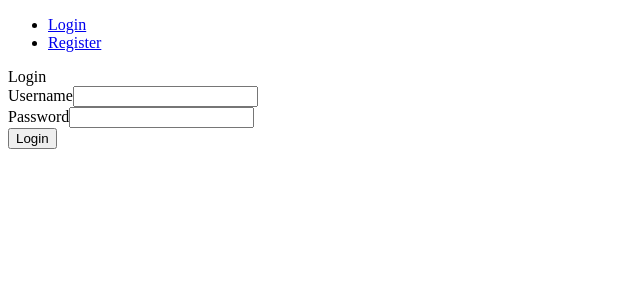
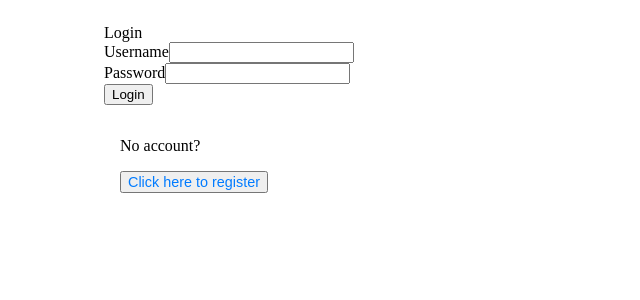
Before and after one commit to ndimitri/RuleCrafter-FRONTEND, an Angular app: page /auth/login in a window 1280 px wide. Shown: the top 300 px of the page, without its empty margins (0-640 px from the left). Built offline with nearby package versions, Linux system fonts and the light colour scheme; what primeng would draw is missing.

Commit message:
git feat : home page and sidebar

```diff
--- a/src/app/app-routing.module.ts
+++ b/src/app/app-routing.module.ts
@@ -8,7 +8,7 @@ const routes: Routes = [
   { path: 'auth/register', component: RegisterComponent },
   { path: 'auth/login', component: LoginComponent },
   { path: 'home', component: HomeComponent},
-  { path: '', redirectTo: 'home', pathMatch: 'full' },
+  { path: '', redirectTo: 'auth/login', pathMatch: 'full' },
 ];
 
 @NgModule({
--- a/src/app/app.component.html
+++ b/src/app/app.component.html
@@ -1,8 +1,8 @@
-<div class="content">
-  <nav>
+<div class="layout">
+  <div class="sidebar">
     <app-nav></app-nav>
-  </nav>
-  <main>
+  </div>
+  <main class="main-content">
     <router-outlet></router-outlet>
   </main>
 </div>
--- a/src/app/app.component.scss
+++ b/src/app/app.component.scss
@@ -0,0 +1,15 @@
+.layout {
+  display: grid;
+  grid-template-columns: 5em 1fr; /* Sidebar fixed at 5em, main content fills the rest */
+  height: 100vh; /* Full viewport height */
+}
+
+.sidebar {
+  background-color: transparent; /* Sidebar background is controlled by p-sidebar */
+}
+
+.main-content {
+  padding: 1rem;
+  overflow-y: auto;
+  background-color: #fff;
+}
--- a/src/app/components/login/login.component.html
+++ b/src/app/components/login/login.component.html
@@ -16,6 +16,10 @@
             <button type="submit" class="btn btn-primary">Login</button>
           </form>
         </div>
+        <div class="card-footer text-center">
+          <p>No account?</p>
+          <button (click)="goToRegister()" class="btn btn-link">Click here to register</button>
+        </div>
       </div>
     </div>
   </div>
--- a/src/app/components/login/login.component.scss
+++ b/src/app/components/login/login.component.scss
@@ -0,0 +1,14 @@
+.card-footer {
+  background: none;
+  padding: 1rem;
+}
+
+.btn-link {
+  color: #007bff; /* Link color */
+  text-decoration: none;
+  font-size: 0.9rem;
+}
+
+.btn-link:hover {
+  text-decoration: underline;
+}
--- a/src/app/components/login/login.component.ts
+++ b/src/app/components/login/login.component.ts
@@ -23,6 +23,10 @@ export class LoginComponent {
     );
   }
 
+  goToRegister() {
+    this.router.navigate(['/auth/register']);
+  }
+
   submit() {
     this.authService.login(this.credentials).subscribe({
       next: datas => {
--- a/src/app/home/home.component.scss
+++ b/src/app/home/home.component.scss
@@ -1,21 +1,39 @@
+/* Parent container for cards */
+.cards-container {
+  display: flex;
+  flex-wrap: wrap; /* Wrap cards if there isn’t enough horizontal space */
+  gap: 1rem; /* Space between cards */
+  padding: 1rem;
+  height: 100%; /* Take the full height of the container */
+  box-sizing: border-box;
+  overflow: auto; /* Enable scrolling if content overflows */
+}
 
+/* Individual card */
 .card {
-  width: 210px;
-  height: 254px;
+  flex: 1 1 calc(33.333% - 1rem); /* Dynamically take 1/3 of the width minus gap */
+  height: auto; /* Adjust height dynamically */
   border-radius: 4px;
   background: #212121;
   display: flex;
+  flex-direction: column; /* Adjust for vertical alignment */
   gap: 5px;
-  padding: .4em;
+  padding: 0.4em;
+  transition: flex 0.3s ease; /* Smooth resizing */
+  box-sizing: border-box; /* Include padding and borders in size */
 }
 
+.card:hover {
+  flex: 1 1 calc(50% - 1rem); /* Expand the card when hovered */
+}
+
+/* Content inside the card */
 .card p {
-  height: 100%;
   flex: 1;
   overflow: hidden;
   cursor: pointer;
   border-radius: 2px;
-  transition: all .5s;
+  transition: all 0.5s ease;
   background: #212121;
   border: 1px solid #ff5a91;
   display: flex;
@@ -29,13 +47,13 @@
 
 .card p span {
   min-width: 14em;
-  padding: .5em;
+  padding: 0.5em;
   text-align: center;
   transform: rotate(-90deg);
-  transition: all .5s;
+  transition: all 0.5s ease;
   text-transform: uppercase;
   color: #ff568e;
-  letter-spacing: .1em;
+  letter-spacing: 0.1em;
 }
 
 .card p:hover span {
--- a/src/app/layout/nav/nav.component.html
+++ b/src/app/layout/nav/nav.component.html
@@ -1,37 +1,27 @@
-<!-- Sidebar -->
-<p-sidebar *ngIf="!isLoginPage && (authService.currentUser$ | async)"
+<p-sidebar
+  *ngIf="!isLoginPage && (authService.currentUser$ | async)"
   [(visible)]="visibleSidebar"
   position="left"
   [modal]="false"
   [style]="{width: '5em'}"
   [baseZIndex]="10000"
   [showCloseIcon]="false">
+
+  <!-- Logo -->
   <button class="logo-btn" (click)="toggleBurgerMenu()">
     <img src="logo.PNG" alt="RuleCrafter Logo" class="logo-img">
   </button>
-  <ul class="burger-menu">
+
+  <!-- Welcome and Logout -->
+  <div class="sidebar-user-info" *ngIf="authService.currentUser$ | async as user">
+    <p>Welcome, {{ user.user.username }}</p>
+  </div>
+
+</p-sidebar>
+
+<ul class="burger-menu" [ngClass]="{'open': burgerMenuOpen}">
+  <li><button (click)="logout()" class="logout-btn">Logout</button></li>
   <li><a routerLink="/home">Home</a></li>
   <li><a routerLink="/profile">Profile</a></li>
   <li><a routerLink="/settings">Settings</a></li>
 </ul>
-</p-sidebar>
-
-<!-- Navbar -->
-<nav class="navbar">
-  <div class="navbar-links">
-    <ul>
-      <li *ngIf="authService.currentUser$ | async as user">
-        Welcome, {{ user.user.username }}
-      </li>
-      <li *ngIf="authService.currentUser$ | async">
-        <a (click)="logout()">Logout</a>
-      </li>
-      <li *ngIf="!(authService.currentUser$ | async)">
-        <a routerLink="/auth/login">Login</a>
-      </li>
-      <li *ngIf="!(authService.currentUser$ | async)">
-        <a routerLink="/auth/register">Register</a>
-      </li>
-    </ul>
-  </div>
-</nav>
--- a/src/app/layout/nav/nav.component.scss
+++ b/src/app/layout/nav/nav.component.scss
@@ -1,12 +1,15 @@
 :host ::ng-deep .p-sidebar {
-  position: fixed;
+  position: fixed; /* Sidebar fixed to the left */
   top: 0;
   left: 0;
-  height: 100%;
+  height: 100%; /* Full viewport height */
+  width: 5em; /* Sidebar width */
+  background-color: #770FFF; /* Sidebar background */
+  border-radius: 0; /* No rounded corners */
 }
 
 .main-content {
-  margin-left: 5em; /* Adjust based on sidebar width */
+  margin-left: 5em; /* Space for the sidebar */
 }
 
 @media (max-width: 768px) {
@@ -14,3 +17,119 @@
     margin-left: 0; /* Reset margin for smaller screens */
   }
 }
+
+
+/* Sidebar User Info */
+.sidebar-user-info {
+  margin: 1rem 0;
+  text-align: center;
+  font-size: 0.9em;
+  color: lavender; /* User info text color */
+}
+
+.sidebar-user-info p {
+  margin: 0 0 0.5rem 0; /* Space below the welcome message */
+}
+
+/* Logo Button */
+.logo-btn {
+  background: none;
+  border: none;
+  cursor: pointer;
+  width: 100%;
+  padding: 0;
+  display: flex;
+  justify-content: center;
+  align-items: center;
+  margin: 0; /* Center the logo */
+}
+
+.logo-img {
+  width: 4em; /* Logo size */
+  height: auto;
+}
+
+/* Logout Button */
+.logout-btn {
+  background-color: #d9534f;
+  color: white;
+  border: none;
+  border-radius: 4px;
+  padding: 0.5rem 1rem;
+  cursor: pointer;
+}
+
+.logout-btn:hover {
+  background-color: #c9302c;
+}
+
+.burger-menu {
+  list-style-type: none;
+  padding: 0;
+  margin: 1em 0;
+  display: none; /* Ensure it’s visible */
+}
+
+.burger-menu.open {
+  display: block;
+}
+
+.burger-menu li {
+  margin: 0.5em 0;
+}
+
+.burger-menu li a {
+  text-decoration: none;
+  color: lavender; /* Text color */
+  font-size: 1em;
+  display: block;
+  padding: 0.5em;
+}
+
+.burger-menu li a:hover {
+  color: floralwhite;
+}
+
+/* Sidebar styles remain unchanged */
+.p-sidebar {
+  border-radius: 0;
+  background-color: #770FFF;
+  height: 100%;
+  position: fixed;
+  top: 0;
+  left: 0;
+}
+
+/* Burger Menu */
+.burger-menu {
+  position: absolute;
+  top: 0;
+  left: 5em; /* Position it to the right of the sidebar width */
+  width: 200px; /* Set the burger menu's width */
+  background-color: #333; /* Background color for the burger menu */
+  color: #fff;
+  list-style: none;
+  padding: 1rem;
+  margin: 0;
+  display: none; /* Hidden by default */
+  z-index: 10001; /* Ensure it's above other elements */
+  box-shadow: 2px 0 5px rgba(0, 0, 0, 0.5); /* Optional shadow */
+}
+
+.burger-menu.open {
+  display: block; /* Show the menu when the "open" class is applied */
+}
+
+.burger-menu li {
+  margin: 0.5em 0;
+}
+
+.burger-menu li a {
+  color: lavender;
+  text-decoration: none;
+  font-size: 1em;
+}
+
+.burger-menu li a:hover {
+  color: floralwhite;
+}
--- a/src/styles.scss
+++ b/src/styles.scss
@@ -1,10 +1,15 @@
-/* Ensure the sidebar looks more defined */
+/* Global PrimeNG Overrides */
+/* PrimeNG Sidebar Global Styles */
 .p-sidebar {
   border-radius: 0; /* Remove rounded corners */
-  background-color: #770FFF; /* Light background color for the sidebar */
+  background-color: #770FFF; /* Custom sidebar background */
+  position: fixed; /* Ensure it stays fixed */
+  height: 100vh; /* Full height for the sidebar */
+  top: 0;
+  left: 0;
 }
 
-/* Style the button */
+
 .p-button {
   background-color: #007bff; /* Button color */
   border-radius: 4px;
@@ -15,56 +20,10 @@
   border: 2px solid #007bff; /* Outlined button */
 }
 
-/* Style the list items inside the sidebar */
-.p-list-unstyled li a {
-  padding: 10px;
-  text-decoration: none;
-  color: #333;
-}
-
-.p-list-unstyled li a:hover {
-  background-color: #007bff;
-  color: white;
-}
-
-/* Sidebar Styles */
-.logo-btn {
-  background: none;
-  border: none;
-  cursor: pointer;
-  width: 100%;
-  padding: 0;
-  display: flex;
-  justify-content: center;
-  align-items: center;
-  margin-top: 0em; /* Adjust this value to move the logo higher or lower */
-  margin-bottom: 0; /* Optional: adjust the space below the logo */
-}
-
-.logo-img {
-  width: 4em; /* Size of the logo */
-  height: auto;
-}
-
-/* Burger Menu Styles */
-.burger-menu {
-  list-style-type: none;
-  padding: 0;
-  margin: 1em 0;
-  display: none; /* Initially hidden */
-}
-
-.burger-menu.open {
-  display: block; /* Show menu when open */
-}
-
-.burger-menu li {
-  margin: 0.5em 0;
-}
-
+/* Global Burger Menu Styles (if shared across multiple components) */
 .burger-menu li a {
   text-decoration: none;
-  color: lavender; /* Change text color inside the burger menu */
+  color: lavender;
   font-size: 1em;
   display: block;
   padding: 0.5em;
@@ -73,3 +32,19 @@
 .burger-menu li a:hover {
   color: floralwhite;
 }
+
+/* Shared Utility Classes */
+.card-footer {
+  background: none;
+  padding: 1rem;
+}
+
+.btn-link {
+  color: #007bff;
+  text-decoration: none;
+  font-size: 0.9rem;
+}
+
+.btn-link:hover {
+  text-decoration: underline;
+}
```
Lines whose indentation alone changed are shown as unchanged.
